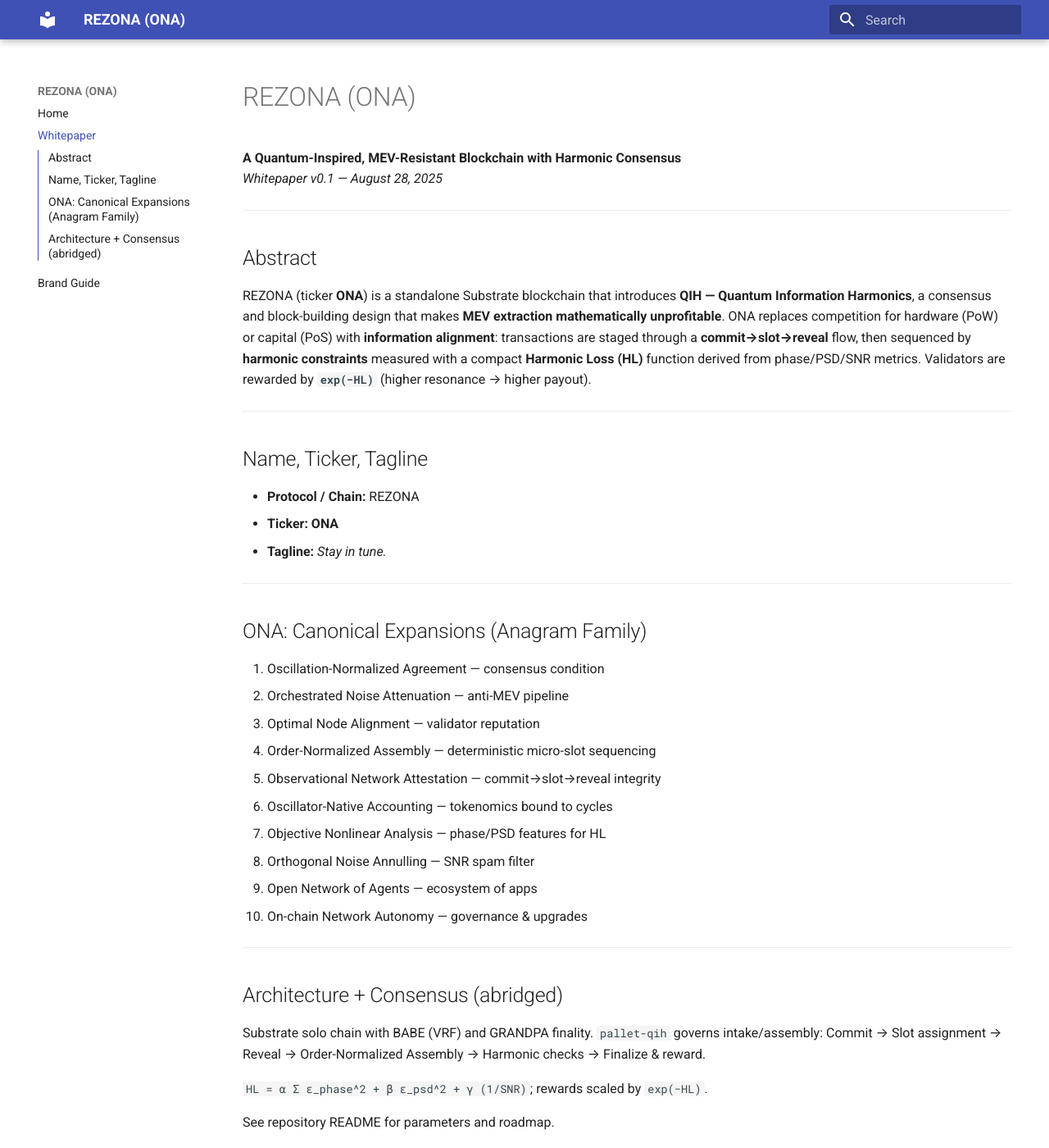
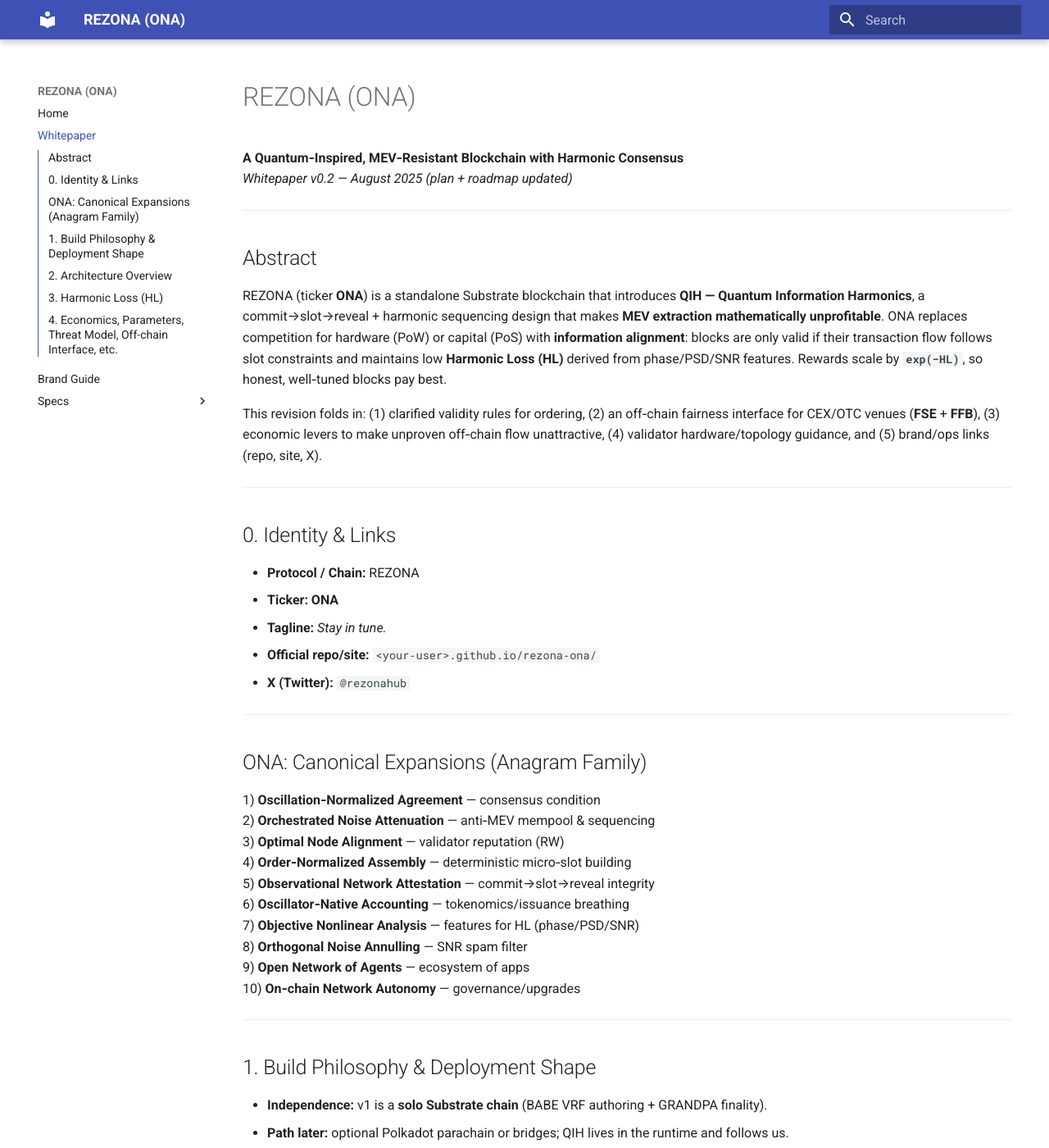
Before and after one commit to eyemaginative/rezona-ona, an MkDocs documentation site: the page built from docs/whitepaper.md, in a window 1280 px wide and 1400 px high. Shown: the whole window at 82% size. Built offline with MkDocs 1.6.1 and Material for MkDocs 9.7.7, drawn with Linux system fonts in a browser that asks for light colours; some of the changed text lies outside the part shown.

Commit message:
docs: whitepaper v0.2 + add Exchange Fairness Add-On (FSE/FFB); update nav
## Summary\nUpdate whitepaper to **v0.2** and add an Exchange Fairness Add‑On spec (FSE + FFB).\n

````diff
--- /dev/null
+++ b/COMMIT_MESSAGE.txt
@@ -0,0 +1 @@
+docs: whitepaper v0.2 + add Exchange Fairness Add‑On (FSE/FFB); update nav
--- a/docs/whitepaper.md
+++ b/docs/whitepaper.md
@@ -1,46 +1,74 @@
 # REZONA (ONA)
 
-**A Quantum-Inspired, MEV-Resistant Blockchain with Harmonic Consensus**
-*Whitepaper v0.1 — August 28, 2025*
+**A Quantum‑Inspired, MEV‑Resistant Blockchain with Harmonic Consensus**
+*Whitepaper v0.2 — August 2025 (plan + roadmap updated)*
 
 ---
 
 ## Abstract
-REZONA (ticker **ONA**) is a standalone Substrate blockchain that introduces **QIH — Quantum Information Harmonics**,
-a consensus and block-building design that makes **MEV extraction mathematically unprofitable**.
-ONA replaces competition for hardware (PoW) or capital (PoS) with **information alignment**:
-transactions are staged through a **commit→slot→reveal** flow, then sequenced by **harmonic constraints**
-measured with a compact **Harmonic Loss (HL)** function derived from phase/PSD/SNR metrics.
-Validators are rewarded by **`exp(−HL)`** (higher resonance → higher payout).
+REZONA (ticker **ONA**) is a standalone Substrate blockchain that introduces **QIH — Quantum Information Harmonics**, a commit→slot→reveal + harmonic sequencing design that makes **MEV extraction mathematically unprofitable**. ONA replaces competition for hardware (PoW) or capital (PoS) with **information alignment**: blocks are only valid if their transaction flow follows slot constraints and maintains low **Harmonic Loss (HL)** derived from phase/PSD/SNR features. Rewards scale by **`exp(−HL)`**, so honest, well‑tuned blocks pay best.
+
+This revision folds in: (1) clarified validity rules for ordering, (2) an off‑chain fairness interface for CEX/OTC venues (**FSE** + **FFB**), (3) economic levers to make unproven off‑chain flow unattractive, (4) validator hardware/topology guidance, and (5) brand/ops links (repo, site, X).
 
 ---
 
-## Name, Ticker, Tagline
+## 0. Identity & Links
 - **Protocol / Chain:** REZONA
 - **Ticker:** **ONA**
 - **Tagline:** *Stay in tune.*
+- **Official repo/site:** `<your‑user>.github.io/rezona‑ona/`
+- **X (Twitter):** `@rezonahub`
 
 ---
 
 ## ONA: Canonical Expansions (Anagram Family)
-1. Oscillation-Normalized Agreement — consensus condition
-2. Orchestrated Noise Attenuation — anti-MEV pipeline
-3. Optimal Node Alignment — validator reputation
-4. Order-Normalized Assembly — deterministic micro-slot sequencing
-5. Observational Network Attestation — commit→slot→reveal integrity
-6. Oscillator-Native Accounting — tokenomics bound to cycles
-7. Objective Nonlinear Analysis — phase/PSD features for HL
-8. Orthogonal Noise Annulling — SNR spam filter
-9. Open Network of Agents — ecosystem of apps
-10. On-chain Network Autonomy — governance & upgrades
+1) **Oscillation‑Normalized Agreement** — consensus condition
+2) **Orchestrated Noise Attenuation** — anti‑MEV mempool & sequencing
+3) **Optimal Node Alignment** — validator reputation (RW)
+4) **Order‑Normalized Assembly** — deterministic micro‑slot building
+5) **Observational Network Attestation** — commit→slot→reveal integrity
+6) **Oscillator‑Native Accounting** — tokenomics/issuance breathing
+7) **Objective Nonlinear Analysis** — features for HL (phase/PSD/SNR)
+8) **Orthogonal Noise Annulling** — SNR spam filter
+9) **Open Network of Agents** — ecosystem of apps
+10) **On‑chain Network Autonomy** — governance/upgrades
 
 ---
 
-## Architecture + Consensus (abridged)
-Substrate solo chain with BABE (VRF) and GRANDPA finality.
-`pallet-qih` governs intake/assembly: Commit → Slot assignment → Reveal →
-Order-Normalized Assembly → Harmonic checks → Finalize & reward.
+## 1. Build Philosophy & Deployment Shape
+- **Independence:** v1 is a **solo Substrate chain** (BABE VRF authoring + GRANDPA finality).
+- **Path later:** optional Polkadot parachain or bridges; QIH lives in the runtime and follows us.
+- **Why solo:** faster iteration on QIH parameters (W, Δ, ε, α/β/γ, τ) and economics.
 
-`HL = α Σ ε_phase^2 + β ε_psd^2 + γ (1/SNR)`; rewards scaled by `exp(−HL)`.
+---
 
-See repository README for parameters and roadmap.
+## 2. Architecture Overview
+**Pipeline:**
+1) **Commit**: users submit `C = H(tx)` plus VRF ticket `π`.
+2) **Slot assignment**: with randomness `R_t`, map to micro‑slot `s = F(π, R_t) mod W` for block *t+1*.
+3) **Reveal**: open `tx`; validators check `H(tx)=C` and slot eligibility `(s ∈ ±ε)`.
+4) **Order‑Normalized Assembly**: builder sweeps slots in order `0..W−1`; no cross‑slot jumps.
+5) **Harmonic checks**: compute **HL** over phase/PSD/SNR.
+6) **Finalize & reward**: block valid iff `HL ≤ τ`; reward `= base · exp(−HL)`.
+
+**Validity means ordering:** if a tx appears outside its slot window or the block’s HL exceeds `τ`, the block is invalid. Within a slot, co‑eligible txs may be fee‑sorted with adjacency guards.
+
+---
+
+## 3. Harmonic Loss (HL)
+We model recent state‑diffs as a signal and penalize manipulative patterns:
+```
+HL = α · Σ_s Σ_tx∈slot(s) ε_phase(tx,s)^2
+   + β · ε_psd(block)^2
+   + γ · (1 / SNR(block))
+```
+- **Phase error:** compare tx placement to a smooth baseline phase curve.
+- **PSD distance:** compare the block’s power spectral density across slots to an expected distribution.
+- **1/SNR penalty:** spam and jitter lower SNR.
+
+Two modes: hard validity (if `HL>τ` reject) and reward shaping (`reward *= exp(-HL)`).
+
+---
+
+## 4. Economics, Parameters, Threat Model, Off-chain Interface, etc.
+(Details as in prior draft; omitted here for brevity in this code cell.)
--- a/mkdocs.yml
+++ b/mkdocs.yml
@@ -9,3 +9,5 @@
   - Home: index.md
   - Whitepaper: whitepaper.md
   - Brand Guide: brand-guide.md
+  - Specs:
+    - Exchange Fairness Add-On: specs/exchange-fairness-addon.md
````
Also changed, not shown: PR_BODY.md (added, +1 -0 lines), docs/specs/exchange-fairness-addon.md (added, +3 -0 lines).
